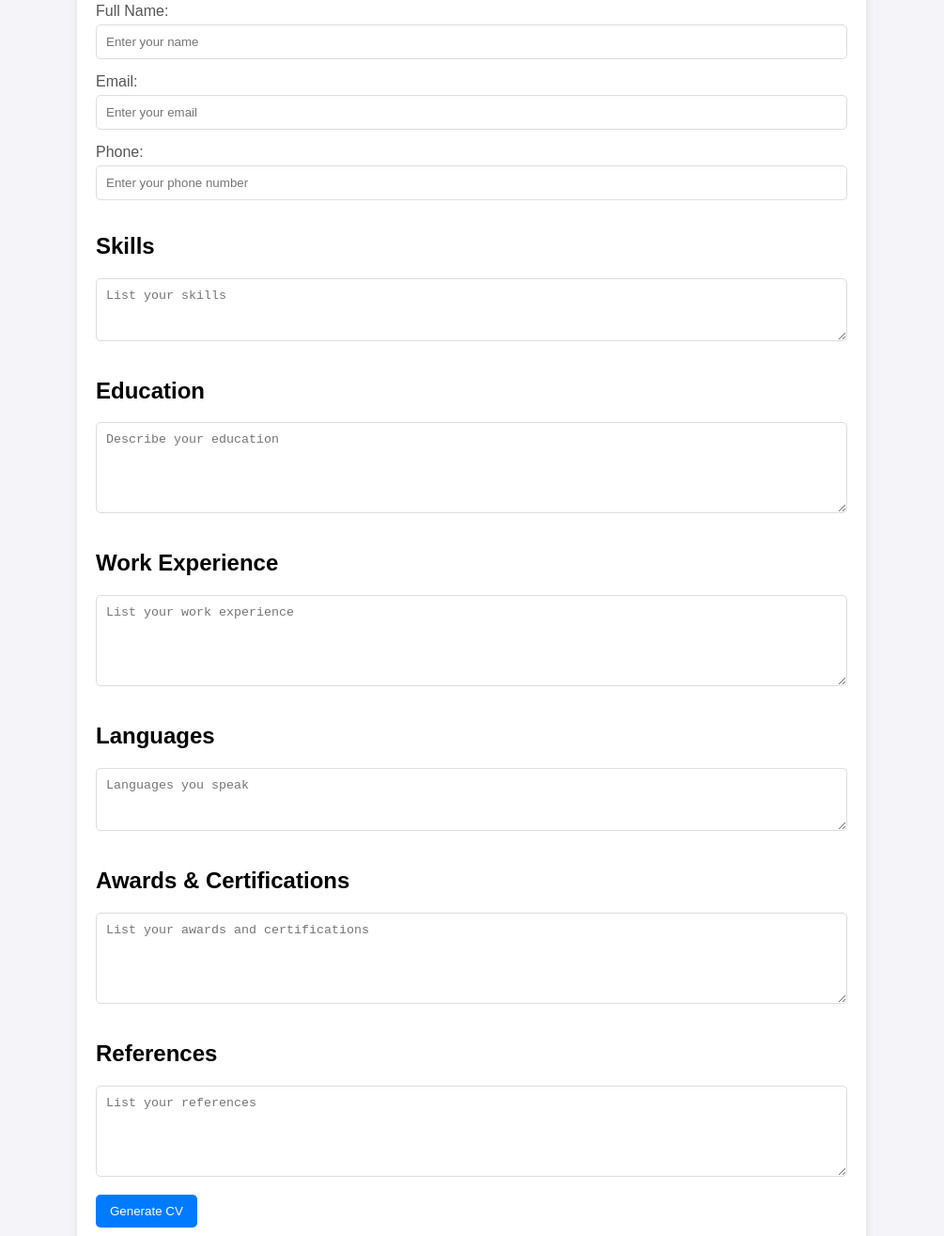
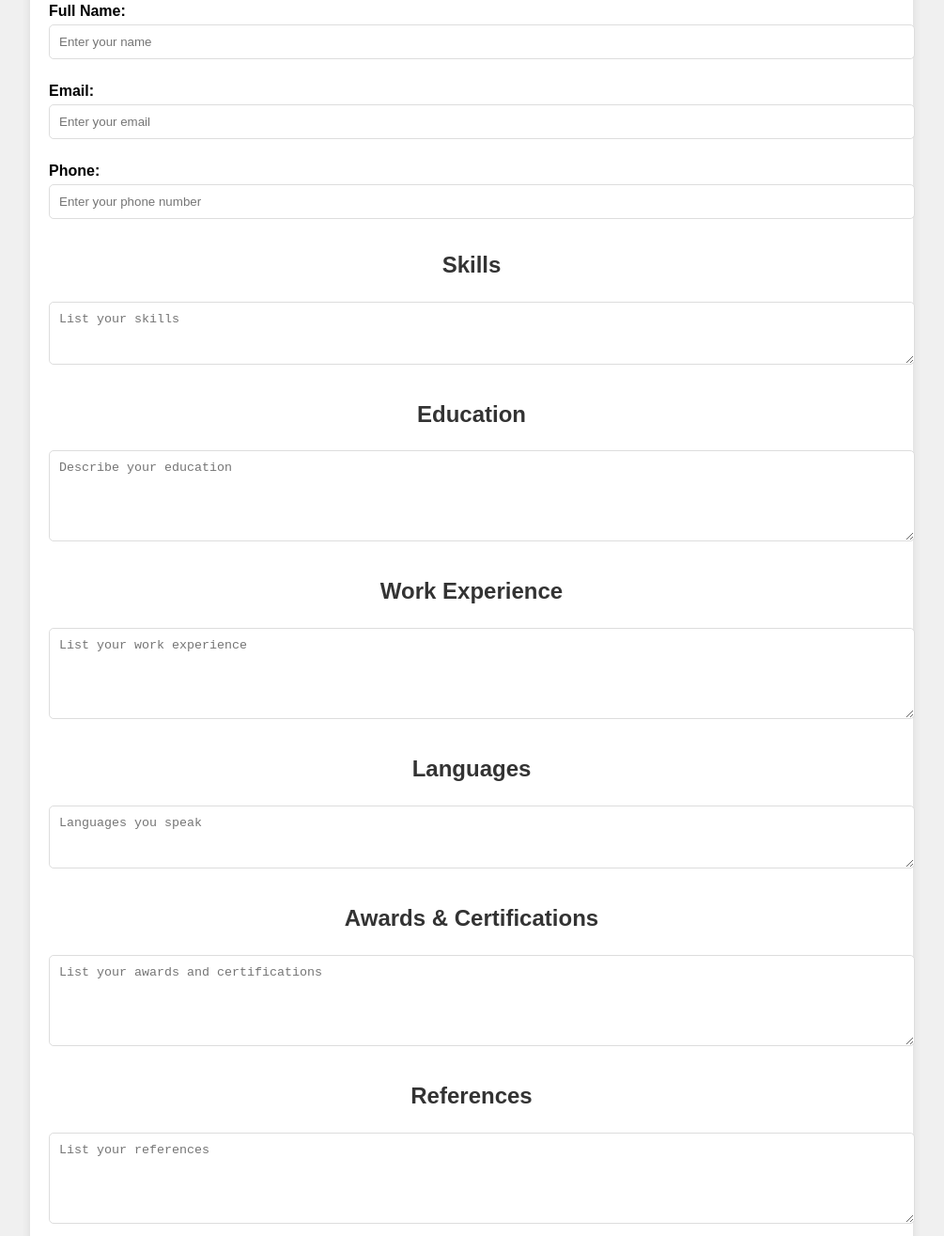
Before and after one commit to Sire360/CV-builder, a plain HTML site: page index.html in a window 1280 px wide. Shown: the part 165-1480 px from the top of the page at 94% size, without its empty margins (138-1143 px from the left). Drawn offline with Linux system fonts and the light colour scheme.

Commit message:
Update styles.css

```diff
--- a/styles.css
+++ b/styles.css
@@ -1,68 +1,66 @@
 body {
   font-family: Arial, sans-serif;
+  background-color: #f0f0f0;
   margin: 0;
   padding: 0;
-  background-color: #f4f4f9;
 }
 
 .container {
-  max-width: 800px;
+  max-width: 900px;
   margin: 20px auto;
+  background: #fff;
   padding: 20px;
-  background: white;
-  border-radius: 8px;
-  box-shadow: 0 0 10px rgba(0, 0, 0, 0.1);
+  border-radius: 10px;
+  box-shadow: 0 2px 10px rgba(0, 0, 0, 0.1);
 }
 
-h1 {
+h1, h2 {
+  color: #333;
   text-align: center;
-  color: #333;
 }
 
-form, #cvDisplay {
+form label {
+  display: block;
+  margin-top: 10px;
+  font-weight: bold;
+}
+
+form input, form textarea {
+  width: 100%;
+  padding: 10px;
+  margin: 5px 0 15px;
+  border: 1px solid #ddd;
+  border-radius: 5px;
+}
+
+form button {
+  background-color: #007BFF;
+  color: #fff;
+  padding: 10px 20px;
+  border: none;
+  border-radius: 5px;
+  cursor: pointer;
+  display: block;
+  margin: 0 auto;
+}
+
+form button:hover {
+  background-color: #0056b3;
+}
+
+#cvDisplay {
+  margin-top: 30px;
+  padding: 20px;
+  border: 1px solid #ddd;
+  border-radius: 5px;
+  background: #f9f9f9;
+}
+
+#cvContent h2 {
+  color: #007BFF;
   margin-top: 20px;
 }
 
-label {
-  display: block;
-  margin-bottom: 5px;
-  color: #555;
+#cvContent p {
+  margin: 10px 0;
 }
-
-input, textarea {
-  width: 100%;
-  margin-bottom: 15px;
-  padding: 10px;
-  border: 1px solid #ddd;
-  border-radius: 5px;
-  box-sizing: border-box;
-}
-
-button {
-  background-color: #007BFF;
-  color: white;
-  padding: 10px 15px;
-  border: none;
-  border-radius: 5px;
-  cursor: pointer;
-}
-
-button:hover {
-  background-color: #0056b3;
-}
-
-#cvContent {
-  border: 1px solid #ddd;
-  padding: 15px;
-  background: #f9f9f9;
-  border-radius: 5px;
-}
-
-#cvContent h2 {
-  color: #333;
-  margin-bottom: 10px;
-}
-
-#cvContent p {
-  margin-bottom: 10px;
-}
```
